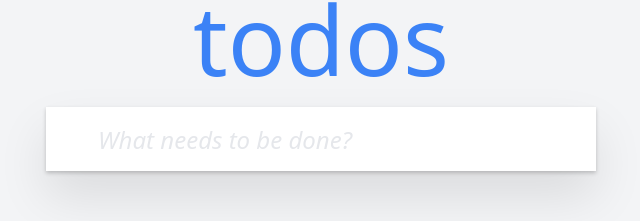
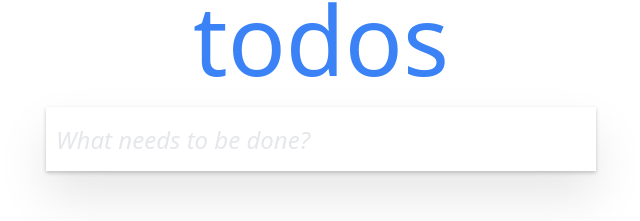
Before and after one commit to vladhaidukkk/svelte-todo-mvc, a Svelte app: page / in a window 1280 px wide. Shown: the part 89-310 px from the top of the page, without its empty margins (319-959 px from the left). Built offline with nearby package versions, Linux system fonts and the light colour scheme.

Commit message:
refactor: make styles clearer

```diff
--- a/src/App.svelte
+++ b/src/App.svelte
@@ -16,7 +16,9 @@
   $: filteredTodos = filterTodos($todos, activeFilter);
 </script>
 
-<main class="flex min-h-screen flex-col items-center gap-5 bg-gray-100 py-20">
+<svelte:body class="bg-gray-100" />
+
+<main class="flex min-h-screen flex-col items-center gap-5 py-20">
   <h1 class="text-8xl font-thin text-blue-500">todos</h1>
 
   <section
@@ -26,14 +28,14 @@
     <CreateTodo />
 
     {#if todosAmount > 0}
-      <ul class="grid auto-rows-[minmax(56px,max-content)]">
+      <ul class="grid auto-rows-[minmax(56px,_max-content)]">
         {#each filteredTodos as todo (todo.id)}
           <Todo {todo} />
         {/each}
       </ul>
 
       <div
-        class="flex h-12 items-center justify-between gap-2.5 px-3.5 text-sm"
+        class="flex h-12 items-center justify-between gap-2.5 px-5.5 text-sm font-thin text-gray-900"
       >
         <TodosLeft />
         <TodoFilters bind:activeFilter />
--- a/src/components/ClearTodos.svelte
+++ b/src/components/ClearTodos.svelte
@@ -6,7 +6,7 @@
 
 <button
   type="button"
-  class="font-thin text-gray-900 decoration-gray-900 underline-offset-2 hover:underline"
+  class="decoration-gray-900 underline-offset-2 hover:underline"
   class:invisible={completedTodos === 0}
   on:click={todos.removeCompleted}
 >
--- a/src/components/CreateTodo.svelte
+++ b/src/components/CreateTodo.svelte
@@ -22,7 +22,7 @@
 
 <form
   class="flex h-16 items-center gap-2.5 pl-2.5"
-  class:pl-[52px]={todosAmount === 0}
+  class:pl-13={todosAmount === 0}
   class:border-b={todosAmount > 0}
   on:submit|preventDefault={handleSubmit}
 >
--- a/src/components/TodoFilters.svelte
+++ b/src/components/TodoFilters.svelte
@@ -11,7 +11,7 @@
   }
 </script>
 
-<div class="flex items-center gap-2.5 font-thin text-gray-900">
+<div class="flex items-center gap-2.5">
   {#each filters as filter}
     <button
       type="button"
--- a/src/components/TodosLeft.svelte
+++ b/src/components/TodosLeft.svelte
@@ -4,7 +4,7 @@
   $: uncompletedTodos = $todos.filter((todo) => !todo.completed).length;
 </script>
 
-<div class="font-thin text-gray-900">
+<div>
   {uncompletedTodos}
   {uncompletedTodos === 1 ? 'item' : 'items'} left
 </div>
--- a/tailwind.config.cjs
+++ b/tailwind.config.cjs
@@ -3,6 +3,10 @@ module.exports = {
   content: ['./index.html', './src/**/*.{js,ts,svelte}'],
   theme: {
     extend: {
+      spacing: {
+        5.5: '1.375rem',
+        13: '3.25rem',
+      },
       boxShadow: {
         '3xl': '0 2px 4px 0 rgb(0 0 0 / 20%), 0 25px 50px 0 rgb(0 0 0 / 10%)',
       },
```
